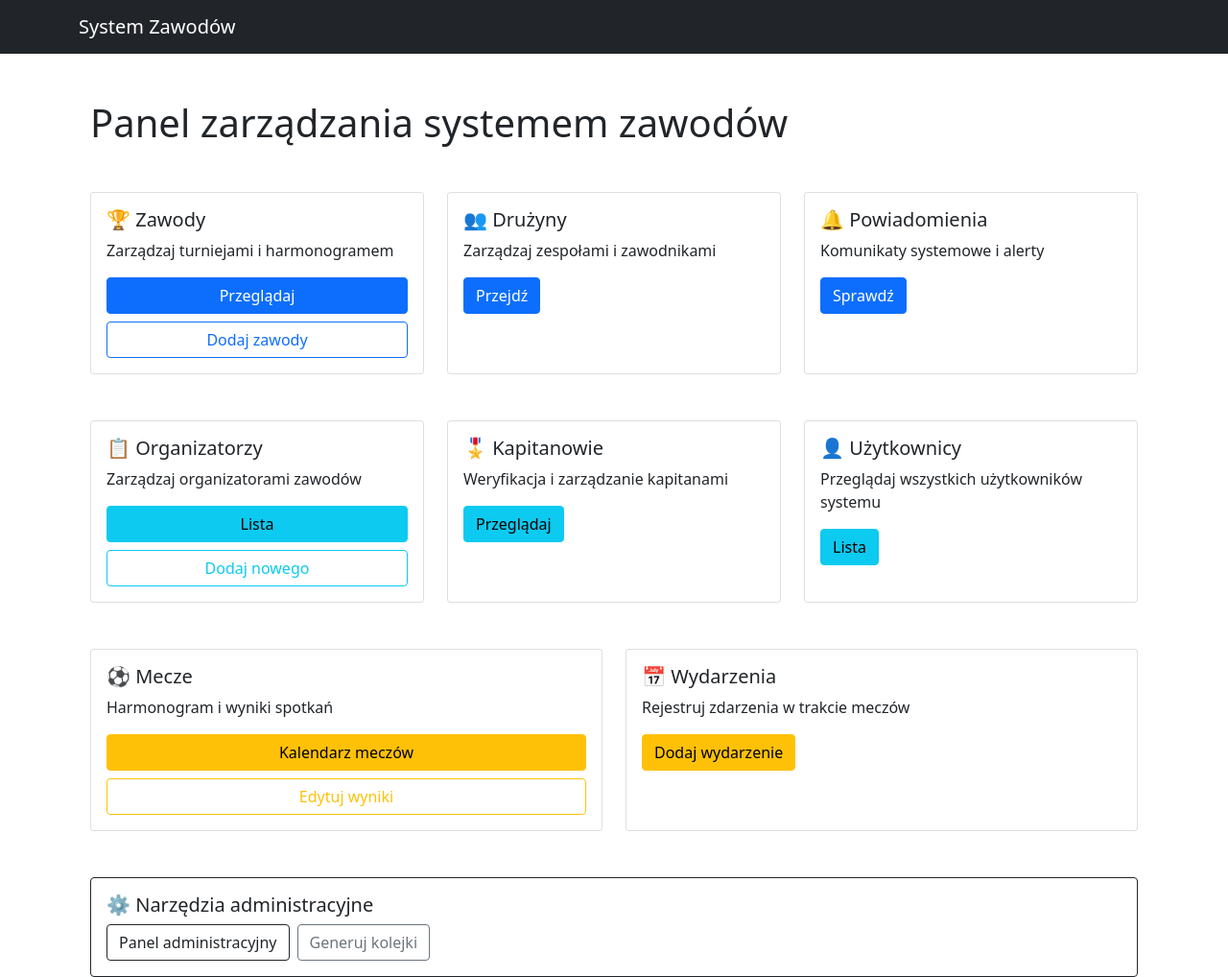
After one commit to MateuszSokolowski03/PlanerZawodow, a Django app: page /organizator/home/ in a window 1280 px wide. The commit adds this page. Shown: the whole page at 96% size. Run offline with Django 4.2, Linux system fonts and the light colour scheme.

```diff
--- a/PlanerZawodow/urls.py
+++ b/PlanerZawodow/urls.py
@@ -15,18 +15,25 @@ Including another URLconf
     2. Add a URL to urlpatterns:  path('blog/', include('blog.urls'))
 """
 from django.contrib import admin
-from django.urls import path
+from django.urls import path,include
 from zawodowplaner import views
 from zawodowplaner.views import HomePageView
 from django.contrib.auth import views as auth_views
 
 urlpatterns = [
     path('admin/', admin.site.urls),
+    path('', include('zawodowplaner.urls')),
 
     path('', auth_views.LoginView.as_view(template_name='registration/login.html'), name='login-default'),
 
     # Organizatorzy
+  # Strona główna organizatora
+    path('organizator/home/', views.HomePageView.as_view(), name='organizator-home'),
+
+    # Lista organizatorów
     path('organizatorzy/', views.OrganizatorListView.as_view(), name='organizator-list'),
+
+    # Dodawanie organizatora
     path('organizator/dodaj/', views.OrganizatorCreateView.as_view(), name='organizator-create'),
 
     # Kapitanowie
--- a/zawodowplaner/admin.py
+++ b/zawodowplaner/admin.py
@@ -10,6 +10,7 @@ from .models import (
     powiadomienie
 )
 from .forms import UzytkownikCreationForm, UzytkownikChangeForm
+
 
 @admin.register(uzytkownik)
 class UzytkownikAdmin(UserAdmin):
--- a/zawodowplaner/forms.py
+++ b/zawodowplaner/forms.py
@@ -28,7 +28,7 @@ class RegistrationForm(UzytkownikCreationForm):
 class FanRegistrationForm(UserCreationForm):
     class Meta:
         model = uzytkownik
-        fields = ('email', 'first_name', 'password1', 'password2')
+        fields = ('email', 'password1', 'password2')
 
 class KapitanRegistrationForm(UserCreationForm):
     class Meta:
@@ -36,6 +36,8 @@ class KapitanRegistrationForm(UserCreationForm):
         fields = ('email', 'first_name', 'last_name', 'telefon', 'password1', 'password2')
 
 class OrganizatorRegistrationForm(UserCreationForm):
+    PESEL = forms.CharField(max_length=11, required=True, label="PESEL")
+
     class Meta:
         model = uzytkownik
-        fields = ('email', 'first_name', 'last_name', 'telefon', 'password1', 'password2')
+        fields = ('email', 'first_name', 'last_name', 'telefon', 'PESEL', 'password1', 'password2')
--- /dev/null
+++ b/zawodowplaner/templates/fan/start.html
@@ -0,0 +1,4 @@
+{% extends "base.html" %}
+{% block content %}
+<h2>W trakcie realizacji – Fan</h2>
+{% endblock %}
--- /dev/null
+++ b/zawodowplaner/templates/kapitan/start.html
@@ -0,0 +1,4 @@
+{% extends "base.html" %}
+{% block content %}
+<h2>W trakcie realizacji – Kapitan</h2>
+{% endblock %}
--- /dev/null
+++ b/zawodowplaner/templates/organizator/home.html
@@ -0,0 +1,130 @@
+<!-- templates/home.html -->
+{% extends "base.html" %}
+
+{% block title %}Strona Główna{% endblock %}
+
+{% block content %}
+<div class="container">
+    <h1 class="my-5">Panel zarządzania systemem zawodów</h1>
+
+    <!-- Pierwszy wiersz - główne moduły -->
+    <div class="row">
+        <div class="col-md-4 mb-4">
+            <div class="card h-100 dashboard-card">
+                <div class="card-body">
+                    <h5 class="card-title">🏆 Zawody</h5>
+                    <p class="card-text">Zarządzaj turniejami i harmonogramem</p>
+                    <div class="d-grid gap-2">
+                        <a href="{% url 'zawody-list' %}" class="btn btn-primary">Przeglądaj</a>
+                        <a href="{% url 'zawody-create' %}" class="btn btn-outline-primary">Dodaj zawody</a>
+                    </div>
+                </div>
+            </div>
+        </div>
+
+        <div class="col-md-4 mb-4">
+            <div class="card h-100 dashboard-card">
+                <div class="card-body">
+                    <h5 class="card-title">👥 Drużyny</h5>
+                    <p class="card-text">Zarządzaj zespołami i zawodnikami</p>
+                    <a href="{% url 'druzyna-list' %}" class="btn btn-primary">Przejdź</a>
+                </div>
+            </div>
+        </div>
+
+        <div class="col-md-4 mb-4">
+            <div class="card h-100 dashboard-card">
+                <div class="card-body">
+                    <h5 class="card-title">🔔 Powiadomienia</h5>
+                    <p class="card-text">Komunikaty systemowe i alerty</p>
+                    <a href="{% url 'powiadomienie-list' %}" class="btn btn-primary">Sprawdź</a>
+                </div>
+            </div>
+        </div>
+    </div>
+
+    <!-- Drugi wiersz - nowe moduły -->
+    <div class="row mt-4">
+        <div class="col-md-4 mb-4">
+            <div class="card h-100 dashboard-card">
+                <div class="card-body">
+                    <h5 class="card-title">📋 Organizatorzy</h5>
+                    <p class="card-text">Zarządzaj organizatorami zawodów</p>
+                    <div class="d-grid gap-2">
+                        <a href="{% url 'organizator-list' %}" class="btn btn-info">Lista</a>
+                        <a href="{% url 'organizator-create' %}" class="btn btn-outline-info">Dodaj nowego</a>
+                    </div>
+                </div>
+            </div>
+        </div>
+
+        <div class="col-md-4 mb-4">
+            <div class="card h-100 dashboard-card">
+                <div class="card-body">
+                    <h5 class="card-title">🎖️ Kapitanowie</h5>
+                    <p class="card-text">Weryfikacja i zarządzanie kapitanami</p>
+                    <a href="{% url 'kapitan-list' %}" class="btn btn-info">Przeglądaj</a>
+                </div>
+            </div>
+        </div>
+
+        <div class="col-md-4 mb-4">
+            <div class="card h-100 dashboard-card">
+                <div class="card-body">
+                    <h5 class="card-title">👤 Użytkownicy</h5>
+                    <p class="card-text">Przeglądaj wszystkich użytkowników systemu</p>
+                    <a href="{% url 'uzytkownik-list' %}" class="btn btn-info">Lista</a>
+                </div>
+            </div>
+        </div>
+    </div>
+
+    <!-- Trzeci wiersz - mecze i wydarzenia -->
+    <div class="row mt-4">
+        <div class="col-md-6 mb-4">
+            <div class="card h-100 dashboard-card">
+                <div class="card-body">
+                    <h5 class="card-title">⚽ Mecze</h5>
+                    <p class="card-text">Harmonogram i wyniki spotkań</p>
+                    <div class="d-grid gap-2">
+                        <a href="{% url 'mecz-list' %}" class="btn btn-warning">Kalendarz meczów</a>
+                        <a href="{% url 'mecz-update' 1 %}" class="btn btn-outline-warning">Edytuj wyniki</a>
+                    </div>
+                </div>
+            </div>
+        </div>
+
+        <div class="col-md-6 mb-4">
+            <div class="card h-100 dashboard-card">
+                <div class="card-body">
+                    <h5 class="card-title">📅 Wydarzenia</h5>
+                    <p class="card-text">Rejestruj zdarzenia w trakcie meczów</p>
+                    <a href="{% url 'wydarzenie-create' %}" class="btn btn-warning">Dodaj wydarzenie</a>
+                </div>
+            </div>
+        </div>
+    </div>
+
+    <!-- Sekcja administracyjna -->
+    <div class="row mt-4">
+        <div class="col-12">
+            <div class="card border-dark">
+                <div class="card-body">
+                    <h5 class="card-title">⚙️ Narzędzia administracyjne</h5>
+                    <div class="d-flex gap-2 flex-wrap">
+                        <a href="/admin" class="btn btn-outline-dark" target="_blank">
+                            Panel administracyjny
+                        </a>
+                        <a href="{% url 'kolejka-create' %}" class="btn btn-outline-secondary">
+                            Generuj kolejki
+                        </a>
+{#                        <a href="{% url 'zgloszenie-create' %}" class="btn btn-outline-secondary">#}
+{#                            Nowe zgłoszenie#}
+{#                        </a>#}
+                    </div>
+                </div>
+            </div>
+        </div>
+    </div>
+</div>
+{% endblock %}
--- a/zawodowplaner/urls.py
+++ b/zawodowplaner/urls.py
@@ -1,11 +1,17 @@
 from django.urls import path, include
 from zawodowplaner import views
 from django.contrib.auth import views as auth_views
-from .views import register, OrganizatorListView
+from .views import register, OrganizatorListView, register_partial
+from .views import register_partial
+from .views import CustomLoginView
+from django.views.generic import TemplateView
 
 urlpatterns = [
     path('register/', register, name='register'),
-    path('login/', auth_views.LoginView.as_view(template_name='registration/login.html'), name='login'),
+    path('login/', CustomLoginView.as_view(), name='login'),
     path('logout/', auth_views.LogoutView.as_view(), name='logout'),
-    path('organizator/list/', OrganizatorListView.as_view(), name='organizator-list'),
+    path('organizator/home/', TemplateView.as_view(template_name='organizator/home.html'), name='organizator-home'),
+    path('register/partial/', register_partial, name='register_partial'),
+    path('kapitan/start/', TemplateView.as_view(template_name='kapitan/start.html'), name='kapitan-start'),
+    path('fan/start/', TemplateView.as_view(template_name='fan/start.html'), name='fan-start'),
 ]
```
Also changed, not shown: zawodowplaner/templates/registration/partials/fan_fields.html (added, +12 -0 lines), zawodowplaner/templates/registration/partials/kapitan_fields.html (added, +24 -0 lines), zawodowplaner/templates/registration/partials/organizator_fields.html (added, +28 -0 lines), zawodowplaner/templates/registration/register.html (+32 -3 lines), zawodowplaner/views.py (+47 -4 lines).
